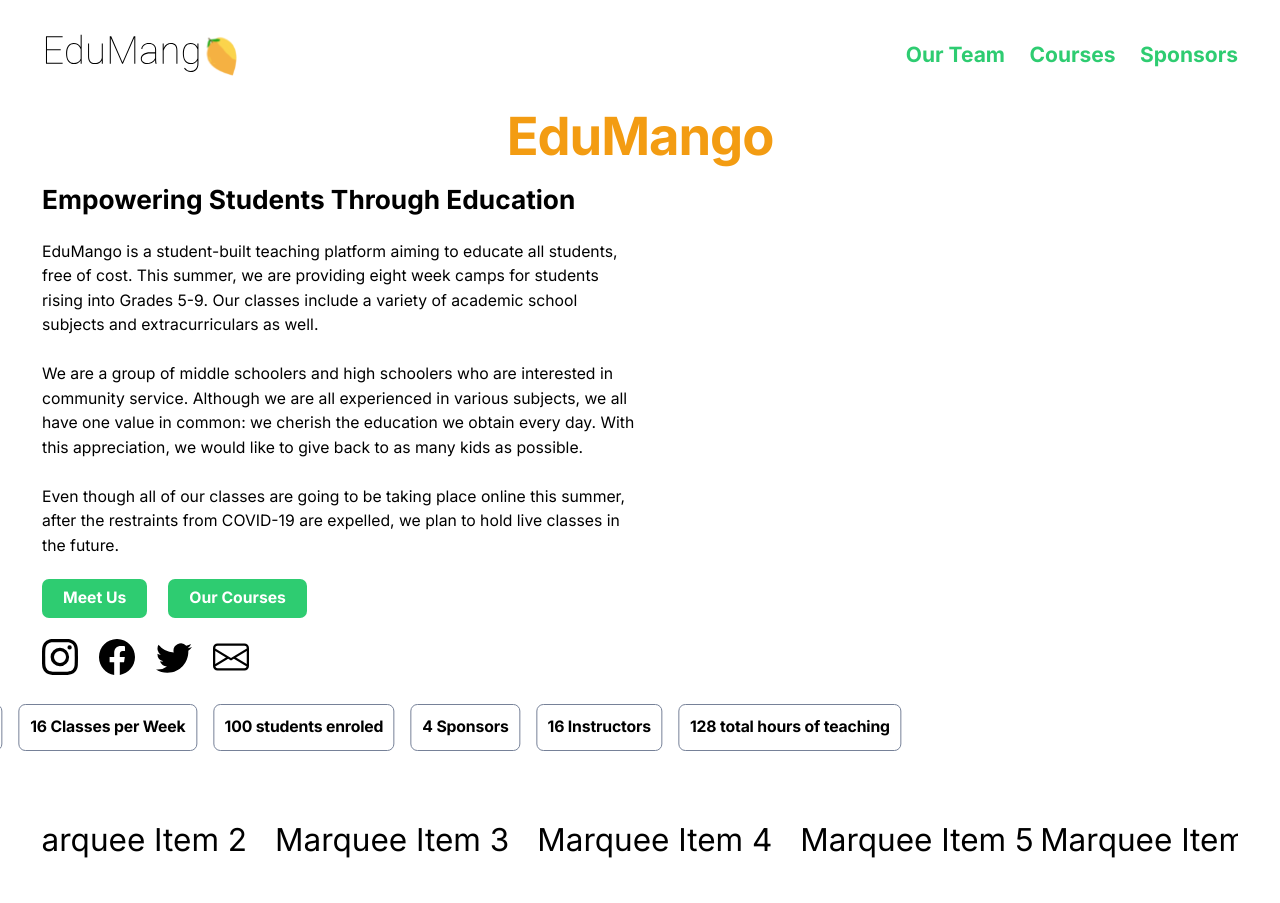
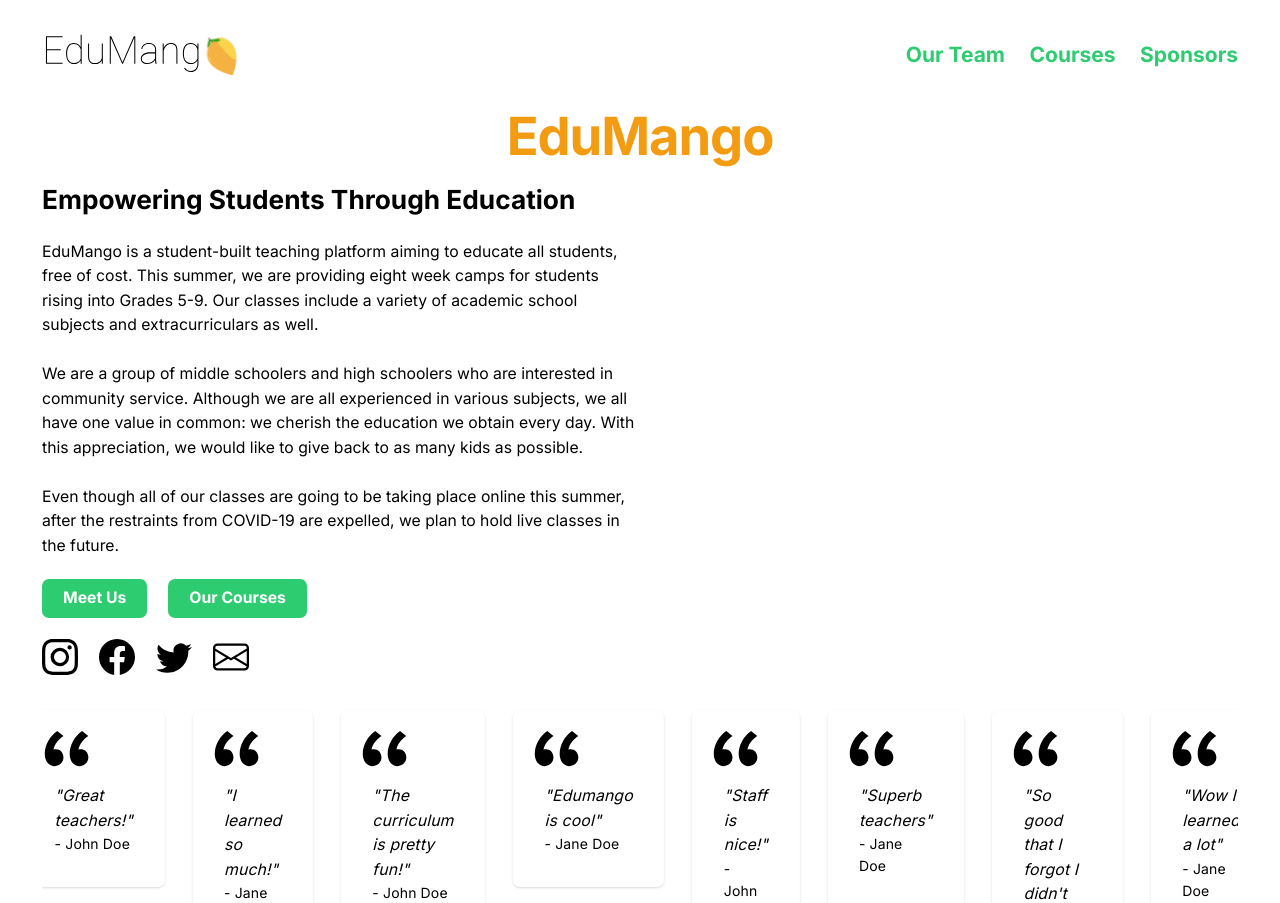
Before and after one commit to ShubhamPatilsd/www-edumango, a Next.js app: page / in a window 1280 px wide. Shown: the top 903 px of the page. Built offline with nearby package versions, Linux system fonts and the light colour scheme.

Commit message:
wait what the heck the marquee actually works whahsdasdfasdasdf. I had to use another tutorial tho :(

```diff
--- /dev/null
+++ b/src/components/Marquee.tsx
@@ -0,0 +1,73 @@
+import React from "react"
+import MarqueeCard from "./MarqueeCard";
+
+
+/*this data is JUST TO FILL THE MARQUEE IN for now.
+these are not real testimonials and serve to just
+fill in space and data. None of these peoples are real
+and these testimonials are not real testimonials as well.
+*/
+const quotes = [
+    {
+        testimonial: "Edumango is good",
+        name: "Jane Doe"
+    },
+    {
+        testimonial: "Great teachers!",
+        name: "John Doe"
+    },
+    {
+        testimonial: "I learned so much!",
+        name: "Jane Doe"
+    },
+    {
+        testimonial: "The curriculum is pretty fun!",
+        name: "John Doe"
+    },
+    {
+        testimonial: "Edumango is cool",
+        name: "Jane Doe"
+    },
+    {
+        testimonial: "Staff is nice!",
+        name: "John Doe"
+    },
+    {
+        testimonial: "Superb teachers",
+        name: "Jane Doe"
+    },
+    {
+        testimonial: "So good that I forgot I didn't know the subject!",
+        name: "John Doe"
+    },
+    {
+        testimonial: "Wow I learned a lot",
+        name: "Jane Doe"
+    },
+    {
+        testimonial: "Edumango is goated!",
+        name: "John Doe"
+    },
+
+
+]
+
+
+const Marquee = ()=>{
+    return <div className="flex whitespace-no-wrap overflow-x-hidden">
+            <div className="relative">
+              <ul className="flex animate-marquee">
+                {quotes.map((quote, i)=>{return <li className="m-4"><MarqueeCard testimonial={quote.testimonial} name={quote.name}/></li>})}
+              </ul>
+              <ul className="flex absolute top-0 animate-marquee2">
+              {quotes.map((quote, i)=>{return <li className="m-4"><MarqueeCard testimonial={quote.testimonial} name={quote.name}/></li>})}
+              </ul>
+            </div>
+              </div>
+
+
+
+
+}
+
+export default Marquee;
--- /dev/null
+++ b/src/components/MarqueeCard.tsx
@@ -0,0 +1,20 @@
+import React from 'react'
+
+interface MarqueeCardProps{
+    testimonial: string;
+    name?: string
+}
+
+const MarqueeCard:React.FC<MarqueeCardProps>  = (
+    {testimonial, name}
+)=>{
+    return <div className="p-6 shadow cursor-pointer rounded-lg hover:shadow-md transform hover:-translate-y-1 transition-all duration-200">
+        <svg width="45" height="36" className="mb-5"><path d="M13.415.001C6.07 5.185.887 13.681.887 23.041c0 7.632 4.608 12.096 9.936 12.096 5.04 0 8.784-4.032 8.784-8.784 0-4.752-3.312-8.208-7.632-8.208-.864 0-2.016.144-2.304.288.72-4.896 5.328-10.656 9.936-13.536L13.415.001zm24.768 0c-7.2 5.184-12.384 13.68-12.384 23.04 0 7.632 4.608 12.096 9.936 12.096 4.896 0 8.784-4.032 8.784-8.784 0-4.752-3.456-8.208-7.776-8.208-.864 0-1.872.144-2.16.288.72-4.896 5.184-10.656 9.792-13.536L38.183.001z"></path></svg>
+        <div className="m-3">
+        <p className="text-lg italic">"{testimonial}"</p>
+        <p> - {name ? name: "Anonymous"}</p>
+        </div>
+    </div>
+}
+
+export default MarqueeCard
--- a/src/modules/landing.tsx
+++ b/src/modules/landing.tsx
@@ -3,6 +3,8 @@ import Image from "next/image";
 import Fade from 'react-reveal/Fade';
 import { Button } from "../components/Button";
 import { Footer } from "../components/Footer";
+import Marquee from "../components/Marquee";
+import MarqueeCard from "../components/MarqueeCard";
 
 
 export default function Landing() {
@@ -96,7 +98,7 @@ export default function Landing() {
         </div>
 
         <div className="space-y-6">
-            <div className="text-left divide-y sm:divide-y-0 sm:divide-x">
+            {/* <div className="text-left divide-y sm:divide-y-0 sm:divide-x">
 
                 <div className="animate-marquee">
 
@@ -175,14 +177,7 @@ export default function Landing() {
                   </td>
 
                   <td>
-                    <div className="card m-2 cursor-pointer
-        border border-gray-400 rounded-lg hover:shadow-md hover:border-opacity-0
-        transform hover:-translate-y-1
-        transition-all duration-200">
-                      <div className="m-3">
-                        <h2 className="text-lg mb-2">128 total hours of teaching</h2>
-                      </div>
-                    </div>
+
                   </td>
 
                 </tr>
@@ -192,27 +187,17 @@ export default function Landing() {
             </div>
 
                 </div>
-            </div>
+            </div> */}
+
+
+
+
+
+            <Marquee/>
               </div>
 
 
-              <div className="relative flex overflow-x-hidden">
-  <div className="py-12 animate-marquee whitespace-nowrap">
-    <span className="text-4xl mx-4">Marquee Item 1</span>
-    <span className="text-4xl mx-4">Marquee Item 2</span>
-    <span className="text-4xl mx-4">Marquee Item 3</span>
-    <span className="text-4xl mx-4">Marquee Item 4</span>
-    <span className="text-4xl mx-4">Marquee Item 5</span>
-  </div>
 
-  <div className="absolute top-0 py-12 animate-marquee2 whitespace-nowrap">
-    <span className="text-4xl mx-4">Marquee Item 1</span>
-    <span className="text-4xl mx-4">Marquee Item 2</span>
-    <span className="text-4xl mx-4">Marquee Item 3</span>
-    <span className="text-4xl mx-4">Marquee Item 4</span>
-    <span className="text-4xl mx- 4">Marquee Item 5</span>
-  </div>
-</div>
 
 
         <Fade top>
--- a/tailwind.config.js
+++ b/tailwind.config.js
@@ -24,11 +24,11 @@ module.exports = {
                 marquee: {
                     '0%': { transform: 'translateX(0%)' },
                     '100%': { transform: 'translateX(-100%)' },
-                  },
+                },
                   marquee2: {
                     '0%': { transform: 'translateX(100%)' },
                     '100%': { transform: 'translateX(0%)' },
-                  },
+                },
 
                 updown: {
 
@@ -43,8 +43,8 @@ module.exports = {
                animation: {
 
                 updown: 'updown 1s ease-in-out infinite',
-                marquee: 'marquee 25s linear infinite',
-                marquee2: 'marquee2 25s linear infinite',
+                marquee: 'marquee 45s linear infinite',
+                marquee2: 'marquee2 45s linear infinite',
                },
                 colors: {
                     'button-main':'#2ecc71',
```
